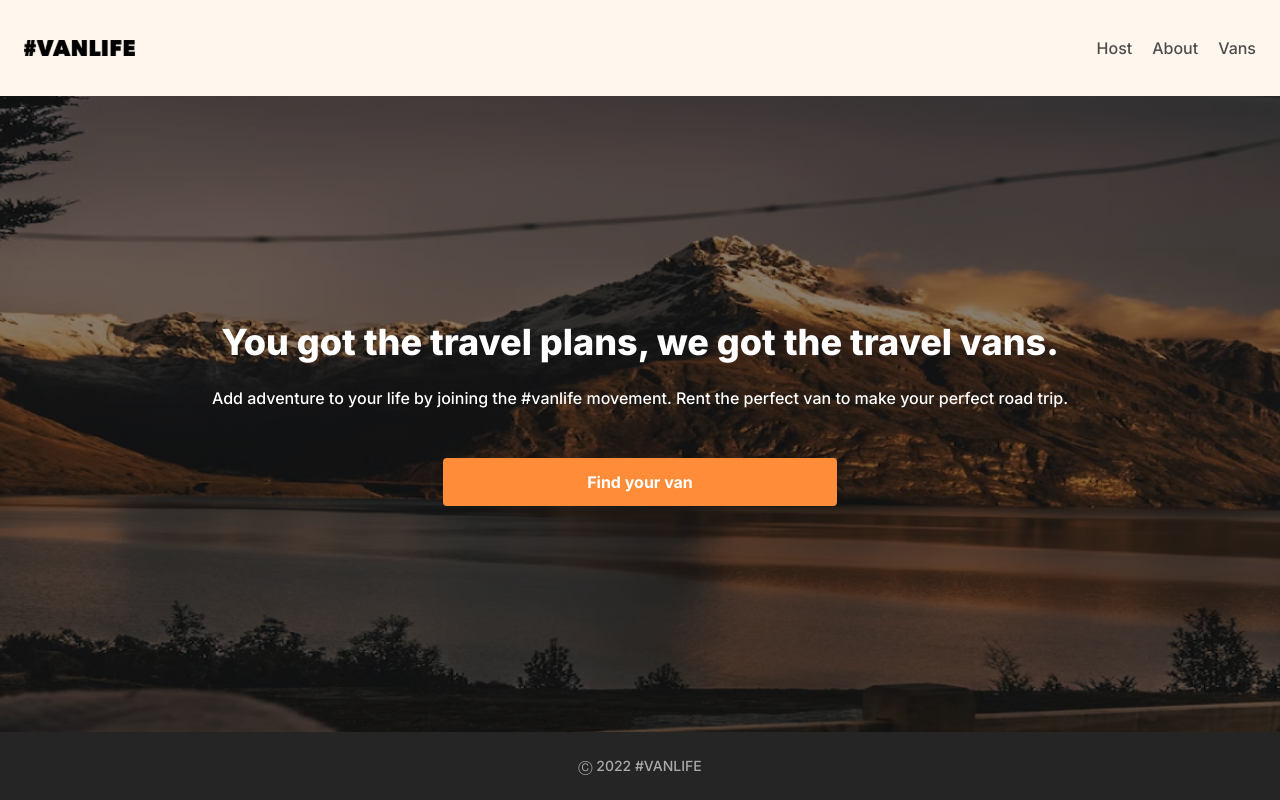
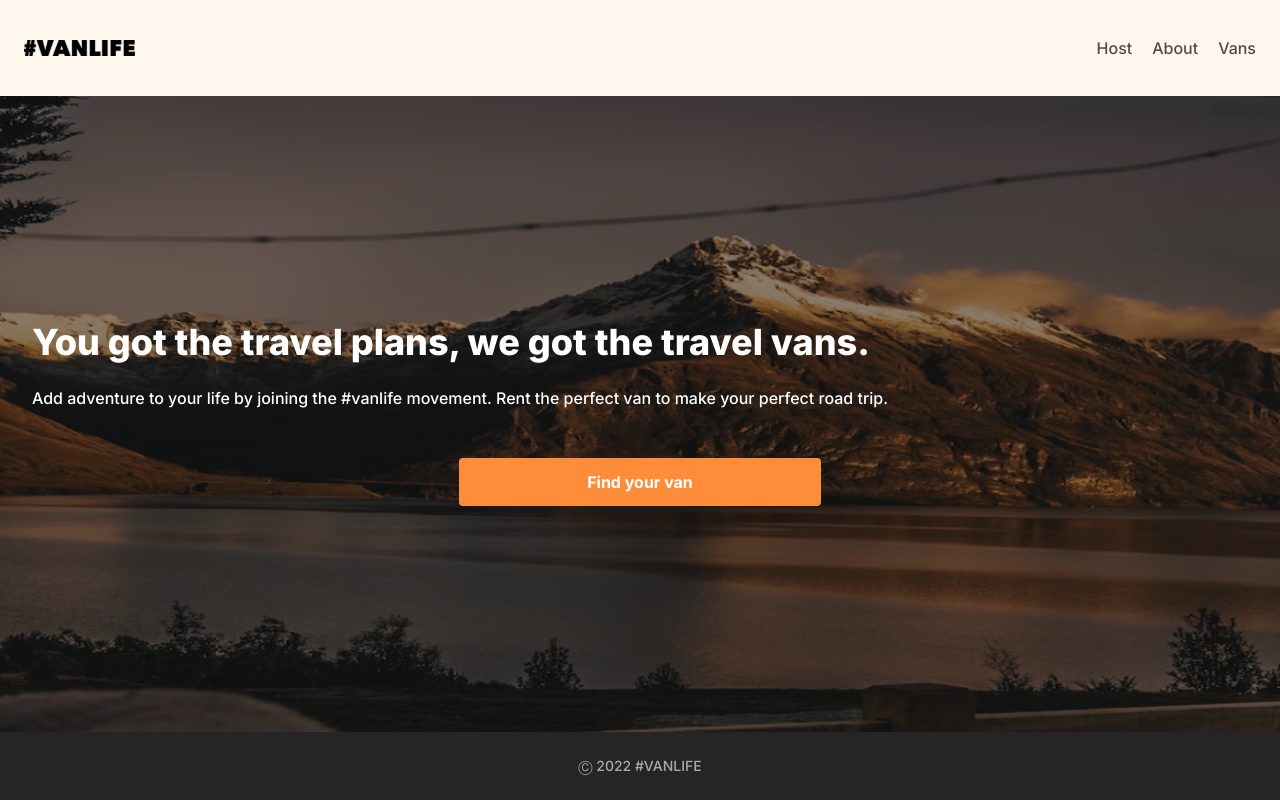
Before and after one commit to SGM-dev/van-life, a React (Vite) app: page / in a window 1280 px wide. Built offline with nearby package versions, Linux system fonts and the light colour scheme; what miragejs would draw is missing.

Commit message:
fix absolute paths

```diff
--- a/src/pages/Home.jsx
+++ b/src/pages/Home.jsx
@@ -3,7 +3,7 @@ import { Link } from "react-router-dom";
 function Home() {
   return (
     <main
-      className={`flex flex-grow flex-col content-center justify-center bg-home bg-cover px-6 py-16 text-center font-inter text-white`}
+      className={`flex flex-grow flex-col justify-center bg-home bg-cover px-8 py-14  font-inter text-white`}
     >
       <h1 className=" text-4xl font-extrabold ">
         You got the travel plans, we got the travel vans.
@@ -13,7 +13,7 @@ function Home() {
         perfect van to make your perfect road trip.
       </p>
       <Link
-        className="mt-12 self-center rounded bg-orange-430 px-36 py-3 text-center text-base font-bold"
+        className="mt-12 self-center rounded bg-orange-430 px-32 py-3 text-center text-base font-bold"
         to={"/vans"}
       >
         Find your van
--- a/src/pages/Host/HostVans.jsx
+++ b/src/pages/Host/HostVans.jsx
@@ -12,7 +12,7 @@ function HostVans() {
           key={van.id}
           className=" flex max-w-full flex-col rounded bg-white p-4"
         >
-          <Link to={`/host/vans/${van.id}`} className="flex gap-4">
+          <Link to={van.id} className="flex gap-4">
             <img
               src={van.imageUrl}
               alt={`Image of ${van.name}`}
--- a/src/pages/Vans/VanDetail.jsx
+++ b/src/pages/Vans/VanDetail.jsx
@@ -22,7 +22,7 @@ function VanDetail() {
             alt={`Picture of ${data.vans.name} van`}
             className="rounded lg:max-w-lg"
           />
-          <div className="mt-4 flex flex-col justify-between gap-2 sm:gap-4">
+          <div className="mt-4 flex flex-col justify-between gap-3 sm:gap-4">
             <p
               className={`van-type text-orange-130 ${vanTypeBgClass[data.vans.type]} my-1 max-w-20 flex-shrink flex-grow-0 rounded px-4 py-2 text-center align-middle text-xs font-semibold capitalize sm:text-sm`}
             >
--- a/src/pages/Vans/Vans.jsx
+++ b/src/pages/Vans/Vans.jsx
@@ -25,7 +25,7 @@ function Vans() {
       return (
         <div key={van.id} className="card max-w-80 text-center">
           <Link
-            to={`/vans/${van.id}`}
+            to={van.id}
             aria-label={`View details for ${van.name} priced at $${van.price} per day`}
           >
             <img
```
